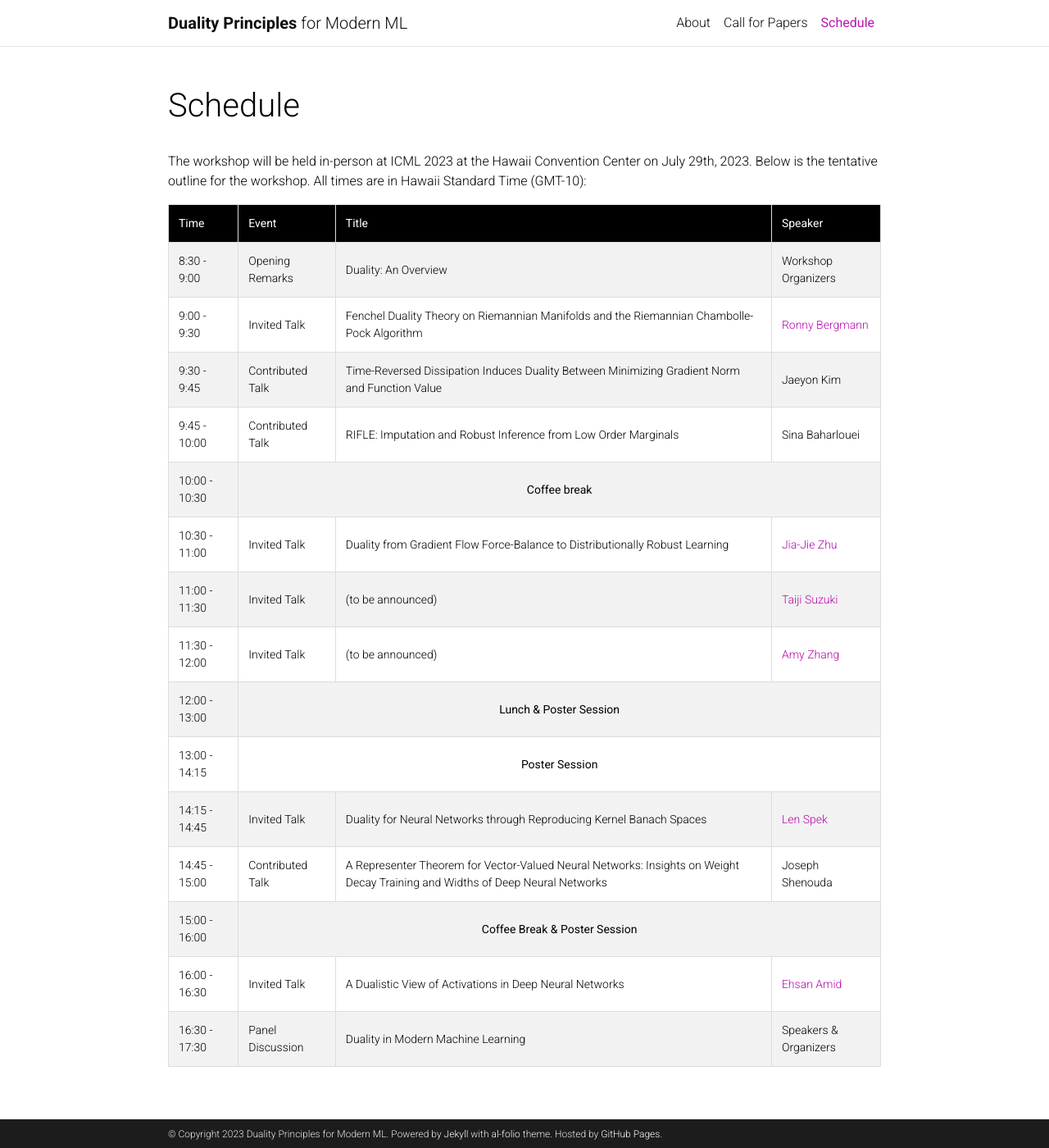
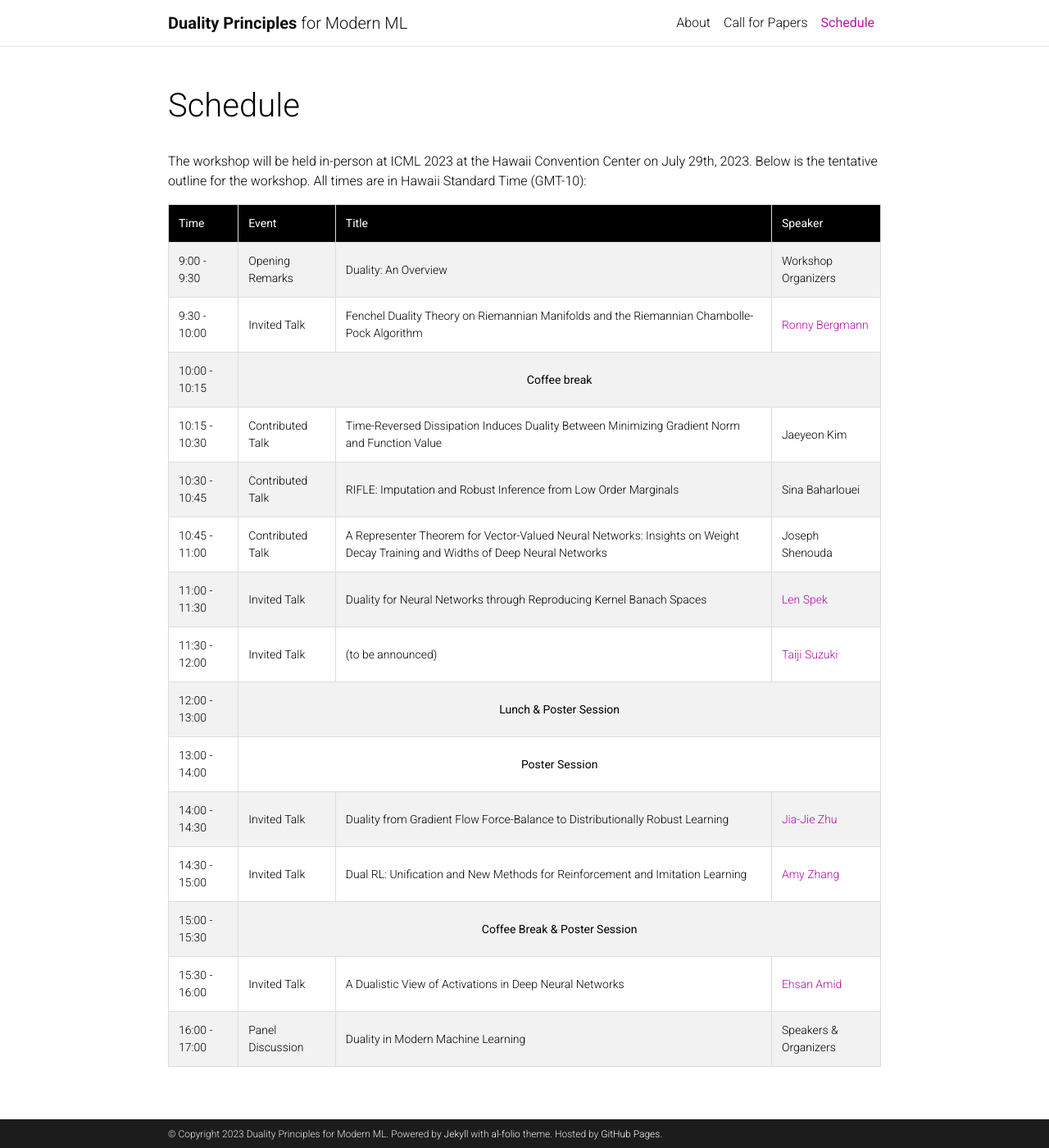
Before and after one commit to dp4ml/dp4ml.github.io, a Jekyll site: the page built from _pages/schedule.md, in a window 1280 px wide and 1400 px high. Shown: the whole window at 82% size. Built offline with Jekyll 4.4.1, drawn with Linux system fonts in a browser that asks for light colours; comment, search, counter and statistics services are not loaded; a style sheet for code colours, icons or effects is not loaded.

Commit message:
update schedule

```diff
--- a/_pages/schedule.md
+++ b/_pages/schedule.md
@@ -19,91 +19,89 @@ tentative outline for the workshop. All times are in Hawaii Standard Time (GMT-1
     <th>Speaker</th>
   </tr>
   <tr>
-  <td>8:30 - 9:00</td>
+  <td>9:00 - 9:30</td>
   <td>Opening Remarks</td>
   <td>Duality: An Overview</td>
   <td>Workshop Organizers</td>
   </tr>
   <tr>
-    <td>9:00 - 9:30</td>
+    <td>9:30 - 10:00</td>
     <td>Invited Talk</td>
 	<td>Fenchel Duality Theory on Riemannian Manifolds and the
 	Riemannian Chambolle-Pock Algorithm</td>
 	<td><a href="https://ronnybergmann.net/">Ronny Bergmann</a></td>
   </tr>
   <tr>
-    <td>9:30 - 9:45</td>
+    <td>10:00 - 10:15</td>
+    <td colspan="3" style="text-align: center"> <b>Coffee break</b></td>
+  </tr>
+<tr>
+    <td>10:15 - 10:30</td>
     <td>Contributed Talk</td>
 	<td>Time-Reversed Dissipation Induces Duality Between Minimizing Gradient Norm and Function Value</td>
-	<td>Jaeyon Kim</td>
+	<td>Jaeyeon Kim</td>
   </tr>
   <tr>
-    <td>9:45 - 10:00</td>
+    <td>10:30 - 10:45</td>
     <td>Contributed Talk</td>
 	<td>RIFLE: Imputation and Robust Inference from Low Order Marginals</td>
 	<td>Sina Baharlouei</td>
   </tr>
   <tr>
-    <td>10:00 - 10:30</td>
-    <td colspan="3" style="text-align: center"> <b>Coffee break</b></td>
+    <td>10:45 - 11:00</td>
+    <td>Contributed Talk</td>
+	<td>A Representer Theorem for Vector-Valued Neural Networks: Insights on Weight Decay Training and Widths of Deep Neural Networks</td>
+	<td>Joseph Shenouda</td>
   </tr>
   <tr>
-    <td>10:30 - 11:00</td>
+    <td>11:00 - 11:30</td>
+    <td>Invited Talk</td>
+	<td>Duality for Neural Networks through Reproducing Kernel Banach Spaces</td>
+	<td> <a href="https://people.utwente.nl/l.spek"> Len Spek </a> </td>
+  </tr>
+  <tr>
+    <td>11:30 - 12:00</td>
+    <td>Invited Talk</td>
+	<td>(to be announced)</td>
+	<td> <a href="http://ibis.t.u-tokyo.ac.jp/suzuki/"> Taiji Suzuki </a> </td>
+	</tr>
+  <tr>
+    <td>12:00 - 13:00</td>
+    <td colspan="3" style="text-align: center"> <b>Lunch & Poster Session</b></td>
+  </tr>
+  <tr>
+    <td>13:00 - 14:00</td>
+    <td colspan="3" style="text-align: center"> <b>Poster Session</b></td>
+  </tr>
+<tr>
+    <td>14:00 - 14:30</td>
     <td>Invited Talk</td>
 	<td>Duality from Gradient Flow Force-Balance to Distributionally
 	Robust Learning</td>
 	<td><a href="https://jj-zhu.github.io/">Jia-Jie Zhu</a></td>
   </tr>
-  <tr>
-    <td>11:00 - 11:30</td>
+<tr>
+    <td>14:30 - 15:00</td>
     <td>Invited Talk</td>
-	<td>(to be announced)</td>
-	<td> <a href="http://ibis.t.u-tokyo.ac.jp/suzuki/"> Taiji Suzuki </a> </td>
-	</tr>
-<tr>
-    <td>11:30 - 12:00</td>
-    <td>Invited Talk</td>
-	<td>(to be announced)</td>
+	<td>Dual RL: Unification and New Methods for Reinforcement and Imitation Learning</td>
 	<td> <a href="https://amyzhang.github.io"> Amy Zhang </a> </td>
   </tr>
-  <tr>
-    <td>12:00 - 13:00</td>
-    <td colspan="3" style="text-align: center"> <b>Lunch & Poster Session</b></td>
+<tr>
+    <td>15:00 - 15:30</td>
+    <td colspan="3" style="text-align: center"> <b>Coffee Break & Poster Session</b></td>
   </tr>
   <tr>
-    <td>13:00 - 14:15</td>
-    <td colspan="3" style="text-align: center"> <b>Poster Session</b></td>
-  </tr>
-  <tr>
-    <td>14:15 - 14:45</td>
-    <td>Invited Talk</td>
-	<td>Duality for Neural Networks through Reproducing Kernel Banach Spaces</td>
-	<td> <a href="https://people.utwente.nl/l.spek"> Len Spek </a> </td>
-  </tr>
-  <tr>
-    <td>14:45 - 15:00</td>
-    <td>Contributed Talk</td>
-	<td>A Representer Theorem for Vector-Valued Neural Networks: Insights on Weight Decay Training and Widths of Deep Neural Networks</td>
-	<td>Joseph Shenouda</td>
-  </tr>
-  <tr>
-    <td>15:00 - 16:00</td>
-    <td colspan="3" style="text-align: center"> <b>Coffee Break & Poster Session</b></td>
-  </tr>
-
-  <tr>
-    <td>16:00 - 16:30</td>
+    <td>15:30 - 16:00</td>
     <td>Invited Talk</td>
 	<td>A Dualistic View of Activations in Deep Neural Networks</td>
 	<td> <a href="https://sites.google.com/view/eamid/"> Ehsan Amid </a> </td>
   </tr>
   <tr>
-    <td>16:30 - 17:30</td>
+    <td>16:00 - 17:00</td>
 	<td>Panel Discussion</td>
 	<td>Duality in Modern Machine Learning</td>
 	<td>Speakers & Organizers</td>
   </tr>
-
 </table>
 
 <br>
```
